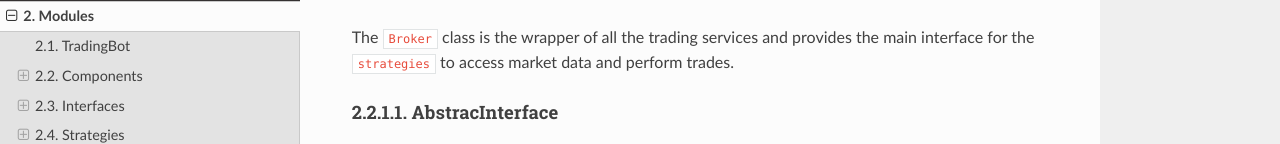
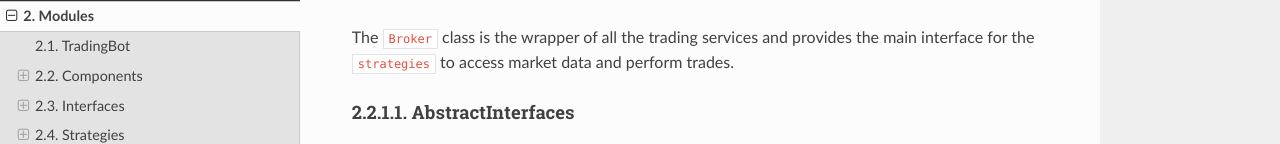
Before and after one commit to lucky0174/TradingBot, a Sphinx documentation site: the page built from doc/source/modules.rst, in a window 1280 px wide and 900 px high, scrolled down 529 px, cut to the strip 11-304 px from the top of the window. Shown: the part 149-293 px from the top of the strip. Built offline with Sphinx 7.4.7 and the Read the Docs theme 2.0.0, drawn with Linux system fonts in a browser that asks for light colours; some of the changed text lies outside the part shown.

```diff
--- a/doc/conf.py
+++ b/doc/conf.py
@@ -42,8 +42,7 @@ extensions = [
     'sphinx.ext.autodoc',
     'sphinx.ext.coverage',
     'sphinx.ext.napoleon',
-    'sphinx.ext.viewcode',
-    'm2r'
+    'sphinx.ext.viewcode'
 ]
 
 # Add any paths that contain templates here, relative to this directory.
--- a/doc/index.rst
+++ b/doc/index.rst
@@ -16,4 +16,3 @@ Explore the next sections for a detailed documentation of each module too.
 
    source/system.rst
    source/modules.rst
-   source/changelog.rst
--- a/doc/source/changelog.rst
+++ /dev/null
@@ -1 +0,0 @@
-.. mdinclude:: ../../CHANGELOG.md
--- a/doc/source/modules.rst
+++ b/doc/source/modules.rst
@@ -29,12 +29,18 @@ The ``Broker`` class is the wrapper of all the trading services and provides
 the main interface for the ``strategies`` to access market data and perform
 trades.
 
-AbstracInterface
-----------------
+AbstractInterfaces
+------------------
 
-.. automodule:: Components.Broker.AbstracInterface
+.. automodule:: Components.Broker.AbstractInterfaces
 
-.. autoclass:: AbstracInterface
+.. autoclass:: AbstractInterface
+    :members:
+
+.. autoclass:: AccountInterface
+    :members:
+
+.. autoclass:: StocksInterface
     :members:
 
 IGInterface
@@ -117,12 +126,12 @@ Enums
 .. autoclass:: TimeAmount
     :members:
 
-BackTester
+Backtester
 ==========
 
-.. automodule:: Components.BackTester
+.. automodule:: Components.Backtester
 
-.. autoclass:: BackTester
+.. autoclass:: Backtester
     :members:
 
 Configuration
```
Also changed, not shown: other parts of doc/source/modules.rst (+5 -2 lines), requirements.txt (+6 -4 lines), 1 other file.
